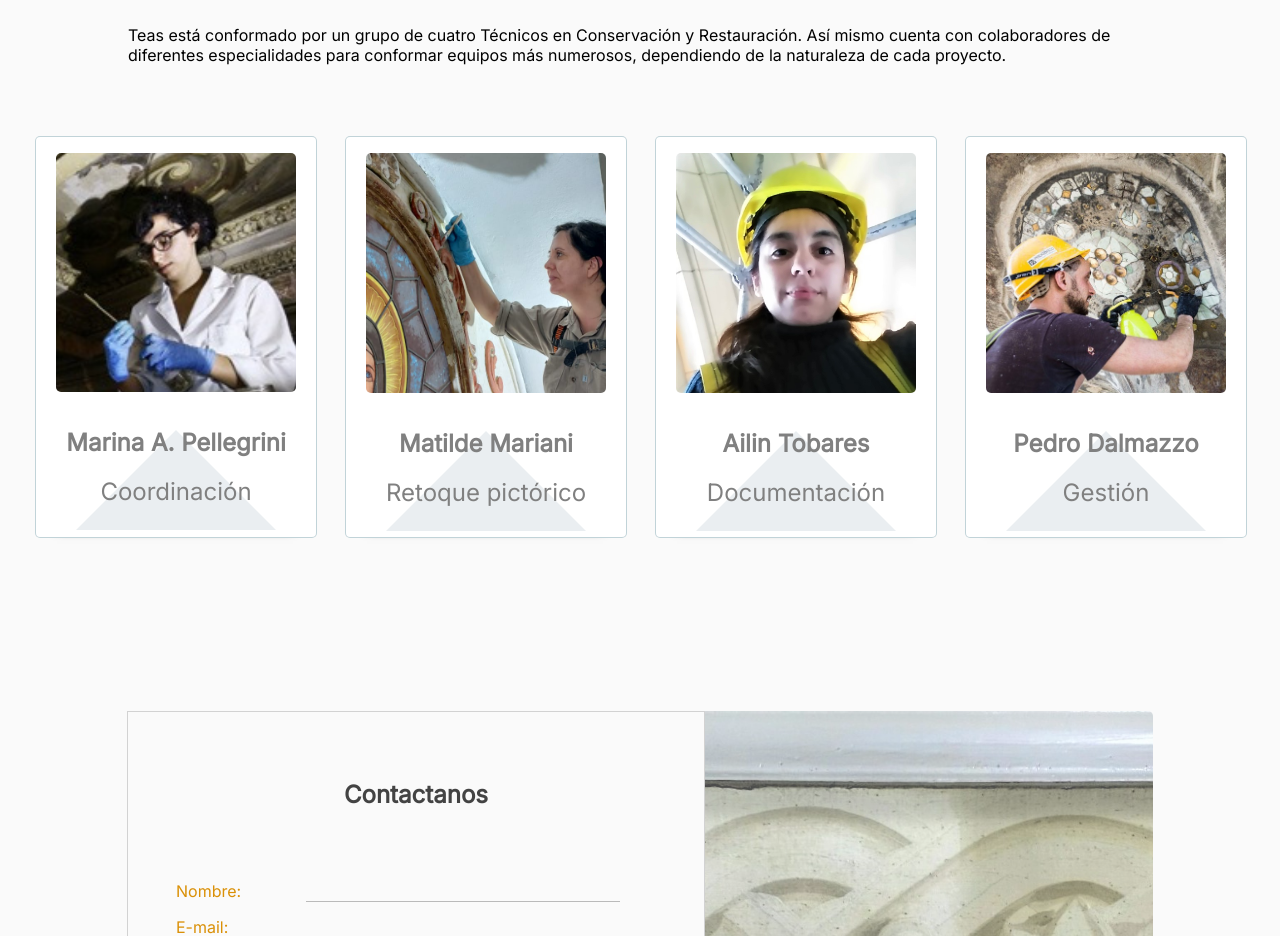
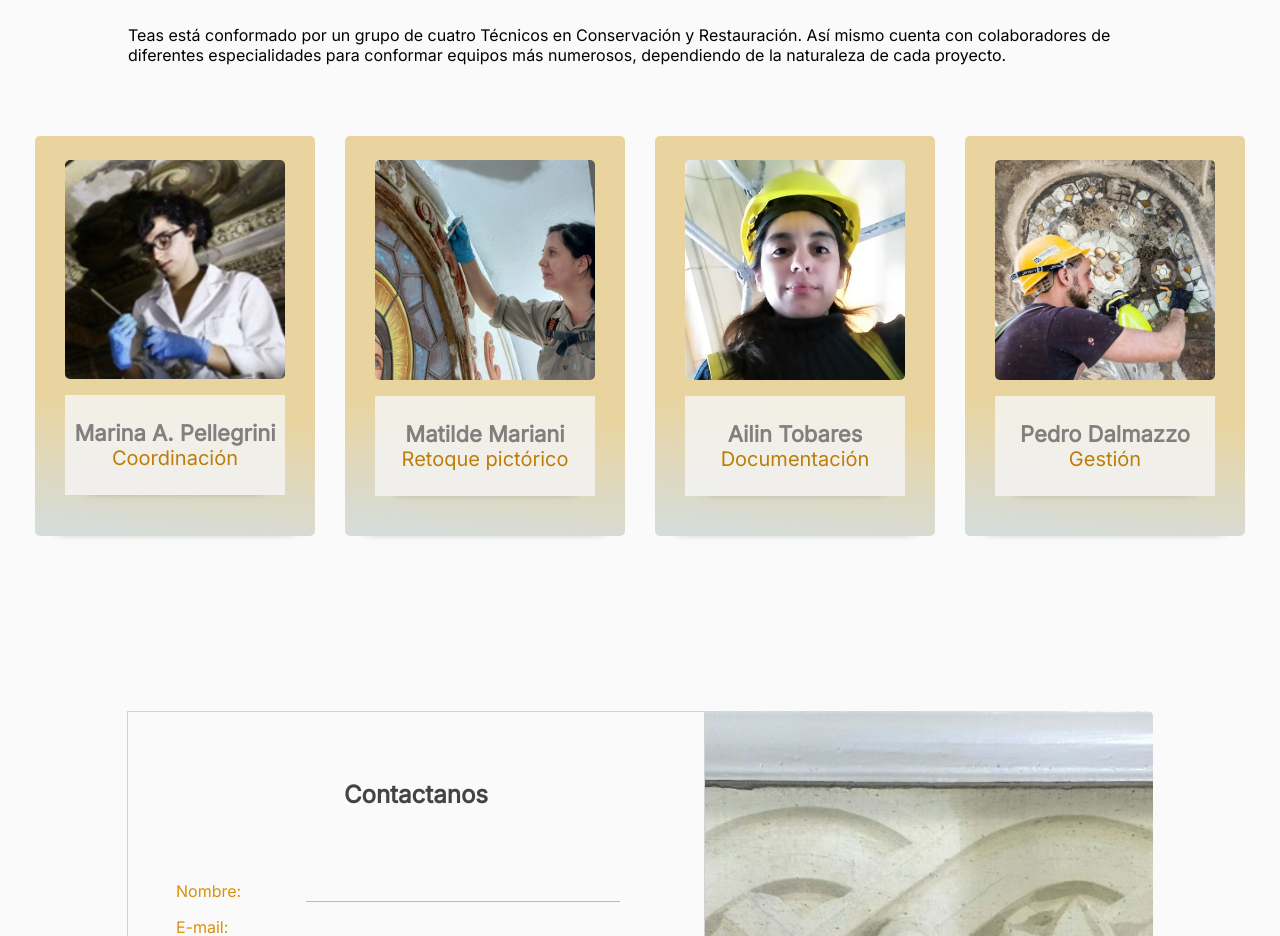
Before and after one commit to a1l1n/TEAS-Restauracion, a React (Vite) app: page / in a window 1280 px wide. Shown: the part 4140-5076 px from the top of the page. Built offline with nearby package versions, Linux system fonts and the light colour scheme.

Commit message:
Update 13/02/2023 - Cards Colors

```diff
--- a/src/App.jsx
+++ b/src/App.jsx
@@ -14,8 +14,6 @@ Footer ----------> Redes sociales, mail, logo, nombre
 
 OBJETIVOS DE HOY:
 Arreglar las imágenes del Who -> responsive
-Corregir el front de las cards
-
 */
 
 function App() {
--- a/src/Components/3 - Team/Team.jsx
+++ b/src/Components/3 - Team/Team.jsx
@@ -24,7 +24,7 @@ export const Team = () => {
                                     <h1>{profile.name}</h1>
                                     <h2>{profile.skill}</h2>
                                 </div>
-                                    <div className={Styles.team_card_div_triangle}></div>
+{/*                                     <div className={Styles.team_card_div_triangle}></div> */}
                             </div>
 
                             <div className={Styles.team_card_back}>
--- a/src/Components/3 - Team/Team.module.css
+++ b/src/Components/3 - Team/Team.module.css
@@ -44,7 +44,6 @@ box-shadow: 0px 15px 10px -22px #111
 .team_card_front, .team_card_back {
     position: absolute;
     backface-visibility: hidden;
-
 }
 
 /* FRONT --------------------------------- */
@@ -53,9 +52,7 @@ box-shadow: 0px 15px 10px -22px #111
     display: flex;
     flex-direction: column;
     align-items: center;
-    background-color: white;
-    border: 1px solid rgba(55, 114, 129, 0.308);
-/*     background-color: rgba(113, 135, 160, 0.164); */
+    background-image: linear-gradient(185deg, rgba(214,169,56,0.46551120448179273) 67%, rgba(67,108,108,0.20220588235294112) 100%);
 }
 
 .team_card_div_img {
@@ -65,29 +62,38 @@ box-shadow: 0px 15px 10px -22px #111
     border-top-right-radius: 5px;
     border-top-left-radius: 5px;
     width: 100%;
-/*     background-color: rgba(0, 0, 0, 0.137); */
+}
+
+.team_card_img {
+    margin-top: 1.5em;
+    width: 220px;
+    border-radius: 5px;
 }
 
 .team_card_div_text {
     position: relative;
+    display: flex;
+    flex-direction: column;
+    justify-content: center;
+    align-items: center;
     z-index:1;
+    width: 220px;
+    height: 100px;
     text-align: center;
+    background-color: rgba(245, 245, 245, 0.822);
+    box-shadow: 0px 15px 10px -22px #111
 }
 
-.team_card_div_triangle {
-    position: relative;
-    z-index: 0;
-    width: 0;
-    height: 0;
-    border: 100px solid transparent;
-    color:  rgba(113, 135, 160, 0.4);
-    border-bottom-color: rgba(113, 135, 160, 0.144);
-    bottom: 11em;
+.team_card_div_text h1 {
+    margin: 0;
+    font-size: 22px;
 }
 
 .team_card_front h2 {
     font-weight: lighter;
     margin: 0;
+    font-size: 20px;
+    color: rgb(189, 125, 8);
 }
 
 /* BACK ------------------------------- */
@@ -99,9 +105,7 @@ box-shadow: 0px 15px 10px -22px #111
     align-items: center;
     margin: 0;
     color: whitesmoke;
-/*     background-color: rgba(228, 149, 4, 0.808); */
-    background-image: linear-gradient(to bottom, rgba(28, 102, 107, 0.774), rgba(28, 102, 107, 0.479));
-/*     background-color: rgba(28, 102, 107, 0.774); */
+    background-image: linear-gradient(to bottom, rgba(28, 102, 107, 0.774), rgba(28, 102, 107, 0.658));
     transform: rotateY(180deg);
 }
 
@@ -110,24 +114,24 @@ box-shadow: 0px 15px 10px -22px #111
     width: 100%;
     margin-bottom: 2em;
     text-align: center;
-    background-color: rgba(0, 0, 0, 0.829);
+    background-color: rgba(0, 0, 0, 0.295);
     color: whitesmoke
 }
 
 .team_card_back_profile {
+    height: 250px;
     font-size: 14px;
     margin: 0;
-
 }
 
 .team_card_back_button {
     display: flex;
     justify-content: center;
     align-items: center;
-    height: 80px;
+    height: 90px;
     width: 150px;
     height: 2em;
-    margin: 1.5em auto;
+    margin: 0 auto 1.5em auto;
     border-radius: 5px;
     border: 1px solid whitesmoke;
 }
@@ -136,15 +140,6 @@ box-shadow: 0px 15px 10px -22px #111
     margin: 0 0 0.4em 0.2em;
     width: 220px;
 }
-
-.team_card_img {
-    margin-top: 1em;
-    width: 240px;
-    border-radius: 5px;
-/*     border-radius: 50%;  */
-
-}
-
 
 /* RESPONSIVE --------------------------------------------------- */
 @media screen and (max-width: 360px) {
--- a/src/assets/Sliders/Who/WhoImages.js
+++ b/src/assets/Sliders/Who/WhoImages.js
@@ -1,6 +1,6 @@
 
 import ailin from "./Ailin.jpg";
-/* import marina from "./Marina.jpg"; */
+import marina from "./Marina.png";
 import matilde from "./Matilde1.png";
 import pedro from "./Pedritus.jpg";
 
@@ -11,9 +11,9 @@ const whoPics = [
     description: "Relevamiento de patologías y avance de obra - Confitería El Molino - Año 2020, Progorod S.A."
   },
   {
-    url: ailin,
+    url: marina,
     alt: "Marina A. Pellegrini",
-    description: "Retoque pictórico - Retablo de la Parroquia San Ignacio de Loyola - Año 2019"
+    description: "Cateo exploratorio - Anexo del Congreso de la Nacion - Año 2021, PRIE"
   },
   {
     url: matilde,
```
Also changed, not shown: src/assets/Sliders/Who/Marina.png (added).
